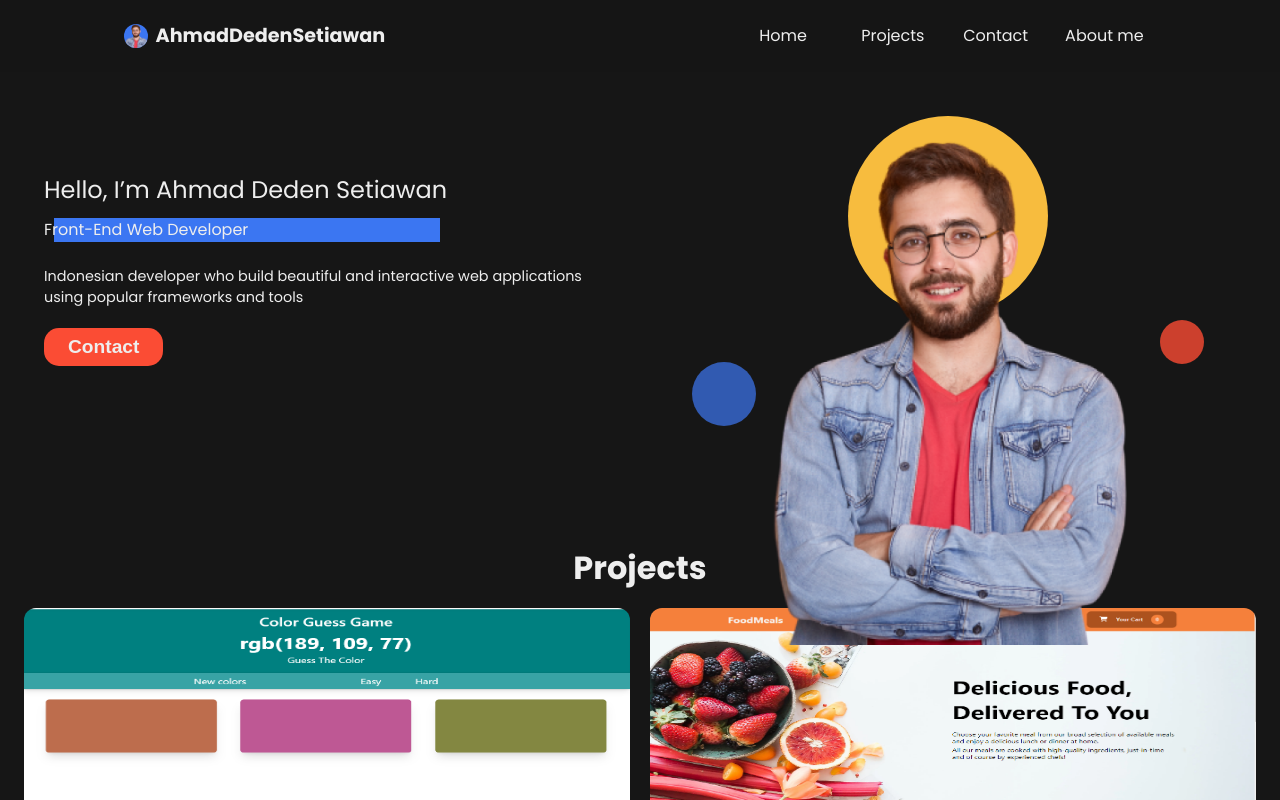
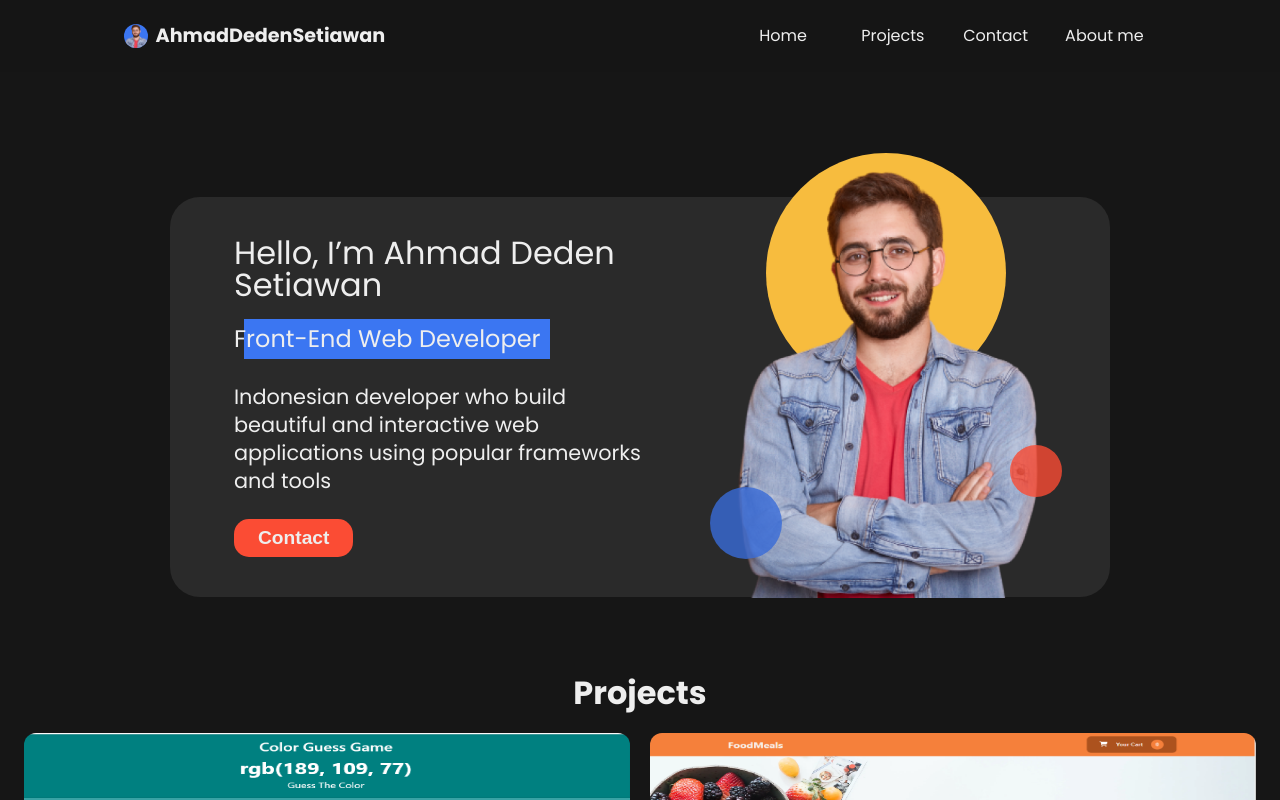
Before and after one commit to Dedenno17/website-protofolio-pribadi, a React (Create React App) app: page / in a window 1280 px wide. Shown: the top 800 px of the page. Built offline with nearby package versions, Linux system fonts and the light colour scheme.

Commit message:
memberi style kepada hero ketika screen lg

```diff
--- a/src/styles/Hero.module.css
+++ b/src/styles/Hero.module.css
@@ -1,5 +1,6 @@
 .hero {
-  width: 100%;
+  max-width: 940px;
+  margin: auto;
   padding: 0 24px;
   display: flex;
   flex-direction: column;
@@ -91,6 +92,7 @@
 @media screen and (min-width: 427px) {
   .hero {
     flex-direction: row-reverse;
+    justify-content: center;
   }
 
   .desc {
@@ -105,3 +107,66 @@
     font-size: 1rem;
   }
 }
+
+/* pc Size */
+@media screen and (min-width: 1024px) {
+  .hero {
+    background-color: #2a2a2a;
+    border-radius: 30px;
+    margin-top: 125px;
+    padding: 0 0 0 44px;
+  }
+
+  .image {
+    padding: 0 20px;
+  }
+
+  .image > div:first-child {
+    position: absolute;
+    width: 240px;
+    height: 240px;
+    left: 50%;
+    top: -44px;
+    transform: translateX(-50%);
+    z-index: 2;
+  }
+
+  .image img {
+    width: 70%;
+    top: -32px;
+    bottom: 0;
+    padding: 0;
+  }
+
+  .image > div:nth-child(3) {
+    right: 48px;
+    width: 52px;
+    height: 52px;
+  }
+
+  .image > div:last-child {
+    left: 48px;
+    width: 72px;
+    height: 72px;
+  }
+
+  .desc h2 {
+    font-size: 2rem;
+    margin-bottom: 18px;
+  }
+
+  .desc div {
+    padding: 20px;
+    width: 75%;
+  }
+
+  .desc div > p {
+    font-size: 1.5rem;
+  }
+
+  .desc > p {
+    font-size: 1.3rem;
+    line-height: 1.75rem;
+    margin-bottom: 24px;
+  }
+}
```
